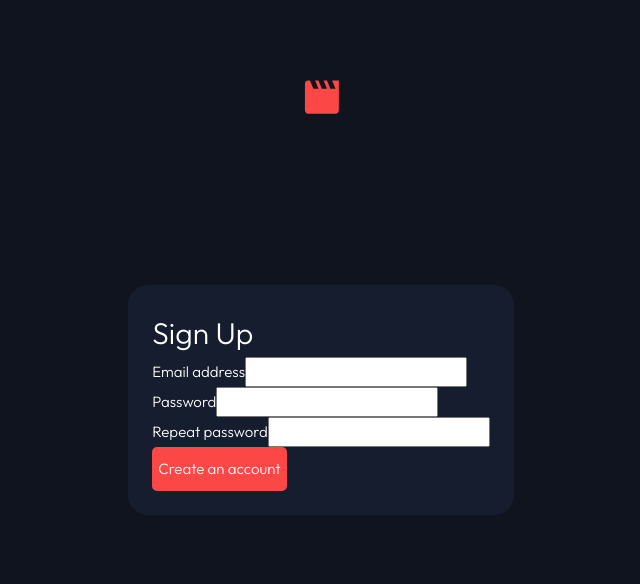
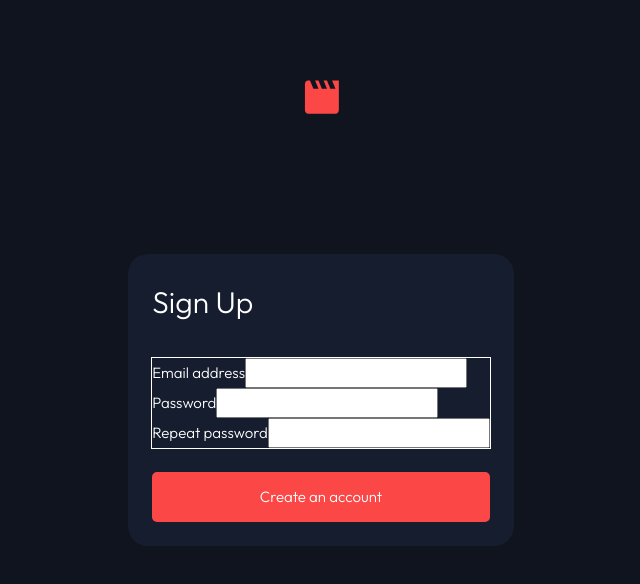
Before and after one commit to JJWallis/Entertainment-App, a Next.js app: page / in a window 1280 px wide. Shown: the top 584 px of the page, without its empty margins (319-959 px from the left). Built offline with nearby package versions, Linux system fonts and the light colour scheme.

Commit message:
fieldset and login btn styles updated

```diff
--- a/src/components/Login/LoginScreen.tsx
+++ b/src/components/Login/LoginScreen.tsx
@@ -2,6 +2,7 @@ import Image from 'next/image'
 import React from 'react'
 import Logo from '../../assets/logo.svg'
 import { LoginButton } from '../styled/Button.styled'
+import { LoginFieldSet } from '../styled/Fieldset.styled'
 import LoginForm from '../styled/Form.styled'
 import { LoginTitle } from '../styled/Title.styled'
 import { LoginContainer, LoginLogoContainer } from '../styled/Wrappers.styled'
@@ -14,7 +15,7 @@ const LoginScreen: React.FC = () => {
          </LoginLogoContainer>
          <LoginForm>
             <LoginTitle>Sign Up</LoginTitle>
-            <fieldset>
+            <LoginFieldSet>
                <div>
                   <label>Email address</label>
                   <input type="email" />
@@ -27,8 +28,8 @@ const LoginScreen: React.FC = () => {
                   <label>Repeat password</label>
                   <input type="password" />
                </div>
-               <LoginButton>Create an account</LoginButton>
-            </fieldset>
+            </LoginFieldSet>
+            <LoginButton>Create an account</LoginButton>
          </LoginForm>
       </LoginContainer>
    )
--- a/src/components/styled/Button.styled.tsx
+++ b/src/components/styled/Button.styled.tsx
@@ -2,13 +2,15 @@ import styled from 'styled-components'
 
 export const LoginButton = styled.button`
    display: block;
+   width: 100%;
    border: none;
    border-radius: 5px;
-   padding-block: 10px;
+   padding-block: 0.8rem;
    text-align: center;
    background-color: ${({ theme }) => theme.colors.brightRed};
    color: ${({ theme }) => theme.colors.white};
-   transition: background-color, color 400ms ease-in;
+   transition: background-color 200ms linear, color 200ms linear;
+   cursor: pointer;
 
    :hover {
       background-color: ${({ theme }) => theme.colors.white};
--- /dev/null
+++ b/src/components/styled/Fieldset.styled.tsx
@@ -0,0 +1,6 @@
+import styled from 'styled-components'
+
+export const LoginFieldSet = styled.fieldset`
+   outline: 1px solid white;
+   margin: 2rem 0 1.5rem;
+`
```
